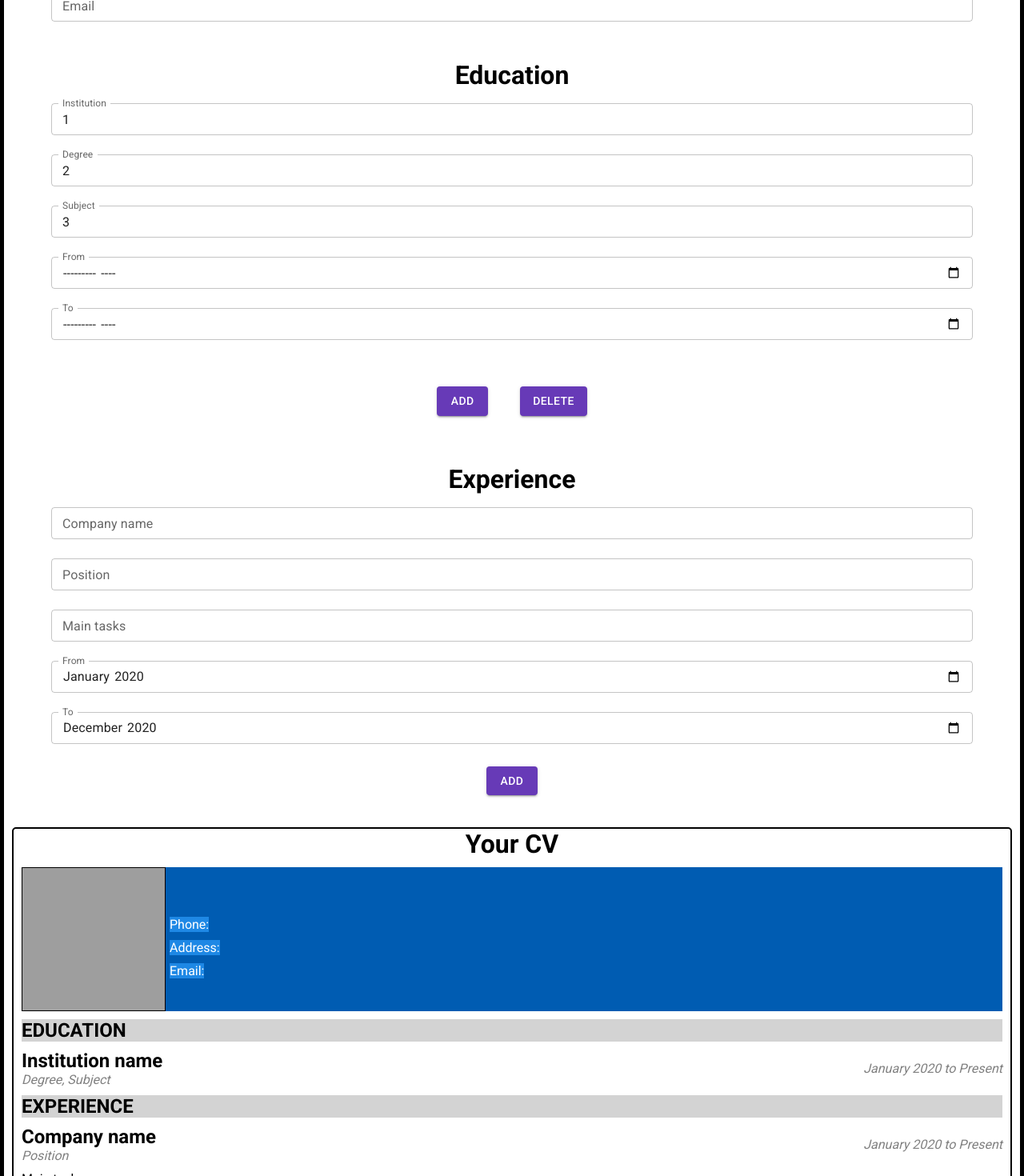
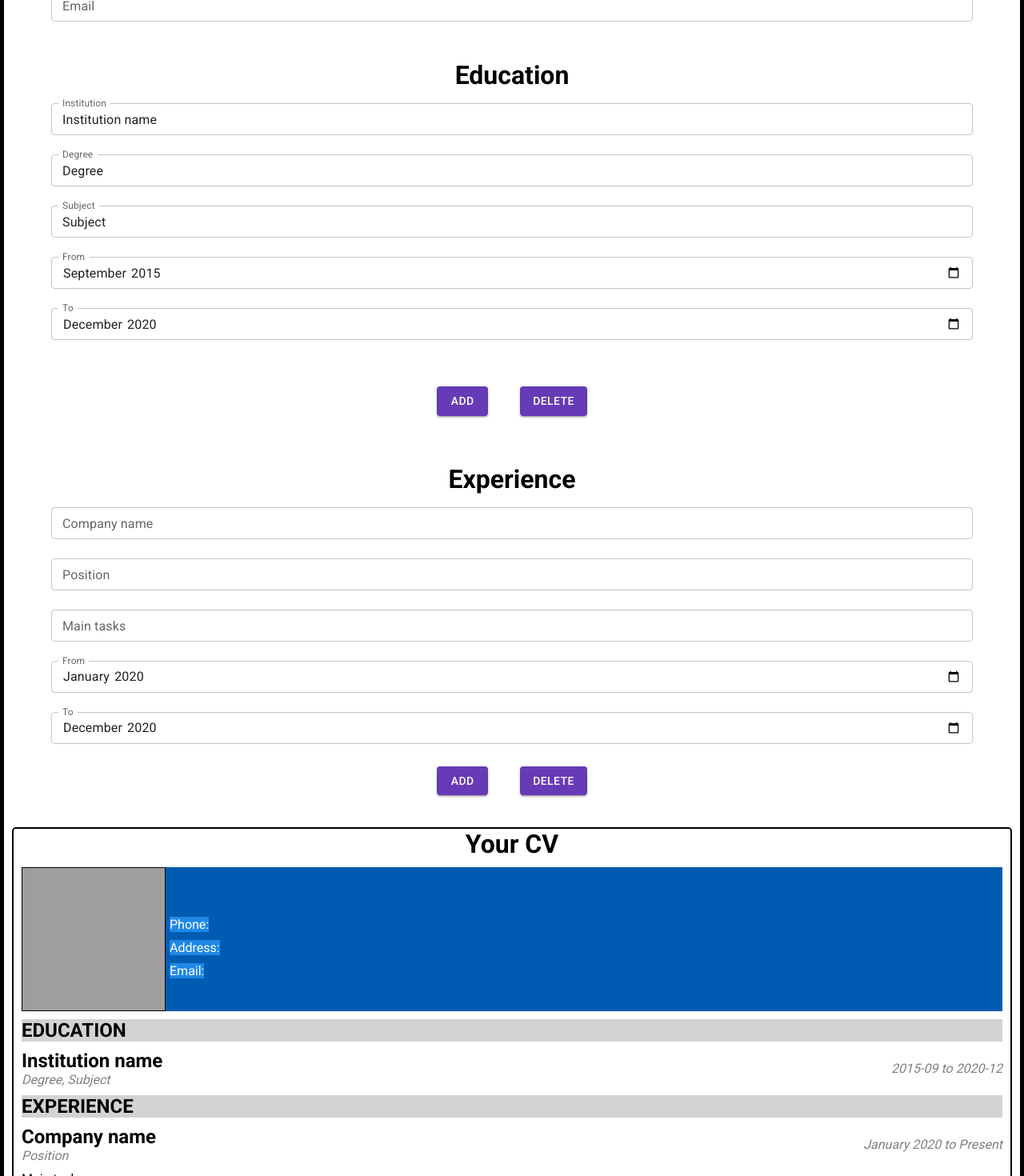
Before and after one commit to Twofold-One/cv-application, a React (Create React App) app: page / in a window 1280 px wide. Shown: the part 520-1990 px from the top of the page at 80% size. Built offline with nearby package versions, Linux system fonts and the light colour scheme; grey boxes are pictures that could not be loaded; the HTML template or start-up script is replaced by a standard one.

Commit message:
education info render in CV

```diff
--- a/src/App.js
+++ b/src/App.js
@@ -35,11 +35,11 @@ class App extends React.Component {
             phone: '',
             address: '',
             email: '',
-            edInstitution: ['1', 'a'],
-            edDegree: ['2', 'b'],
-            edSubject: ['3', 'c'],
-            edFrom: ['4', 'd'],
-            edTo: ['5', 'e'],
+            edInstitution: ['Institution name'],
+            edDegree: ['Degree'],
+            edSubject: ['Subject'],
+            edFrom: ['2015-09'],
+            edTo: ['2020-12'],
             expCompanyName: '',
             expPosition: '',
             expMainTasks: '',
@@ -107,6 +107,11 @@ class App extends React.Component {
                         phone={phone}
                         address={address}
                         email={email}
+                        edInstitution={edInstitution}
+                        edDegree={edDegree}
+                        edSubject={edSubject}
+                        edFrom={edFrom}
+                        edTo={edTo}
                     />
                 </div>
             </ThemeProvider>
--- a/src/components/Education.js
+++ b/src/components/Education.js
@@ -5,7 +5,6 @@ import EducationSub from './EducationSub';
 class Education extends React.Component {
     constructor(props) {
         super(props);
-        // component rerenders every time and that is the problem i guess
         this.state = {
             subCount: 0,
         };
--- a/src/components/Experience.js
+++ b/src/components/Experience.js
@@ -54,7 +54,7 @@ class Experience extends React.Component {
                     />
                 </Box>
                 <Button variant="contained">Add</Button>
-                {/* <Button variant="contained">Save</Button> */}
+                <Button variant="contained">Delete</Button>
             </Container>
         );
     }
--- a/src/components/OutputCV.js
+++ b/src/components/OutputCV.js
@@ -1,7 +1,28 @@
 import React from 'react';
 import '../styles/OutputCV.css';
+import CVEducation from './OutputCV_education';
 
 class OutputCV extends React.Component {
+    renderEducationInfo = () => {
+        const { edInstitution, edDegree, edSubject, edFrom, edTo } = this.props;
+        let edSub = [];
+        console.log('education');
+        for (let i = 0; i < edInstitution.length; i += 1) {
+            edSub.push(
+                <CVEducation
+                    className="CV-info-ohter"
+                    key={i}
+                    institution={edInstitution[i]}
+                    degree={edDegree[i]}
+                    subject={edSubject[i]}
+                    from={edFrom[i]}
+                    to={edTo[i]}
+                />
+            );
+        }
+        return edSub;
+    };
+
     render() {
         const { firstName, lastName, position, phone, address, email } =
             this.props;
@@ -39,16 +60,9 @@ class OutputCV extends React.Component {
                 <div className="CV-main">
                     <div className="CV-info">
                         <h2 className="CV-info-h2">EDUCATION</h2>
-                        <div className="CV-info-other">
-                            <div>
-                                <h2>Institution name</h2>
-                                <p>Degree, Subject</p>
-                            </div>
-                            <div>
-                                <p>January 2020 to Present</p>
-                            </div>
-                        </div>
+                        {this.renderEducationInfo()}
                     </div>
+
                     <div className="CV-info">
                         <h2 className="CV-info-h2">EXPERIENCE</h2>
                         <div className="CV-info-other">
--- /dev/null
+++ b/src/components/OutputCV_education.js
@@ -0,0 +1,35 @@
+import React from 'react';
+import '../styles/OutputCV.css';
+
+class CVEducation extends React.Component {
+    render() {
+        const { institution, degree, subject, from, to } = this.props;
+        return (
+            <div className="CV-info-other">
+                <div>
+                    <h2>{institution}</h2>
+                    <p>
+                        {degree}, {subject}
+                    </p>
+                </div>
+                <div>
+                    <p>
+                        {from} to {to}
+                    </p>
+                </div>
+            </div>
+        );
+    }
+}
+
+export default CVEducation;
+
+/* <div className="CV-info-other">
+<div>
+    <h2>Institution name</h2>
+    <p>Degree, Subject</p>
+</div>
+<div>
+    <p>January 2020 to Present</p>
+</div>
+</div> */
```
